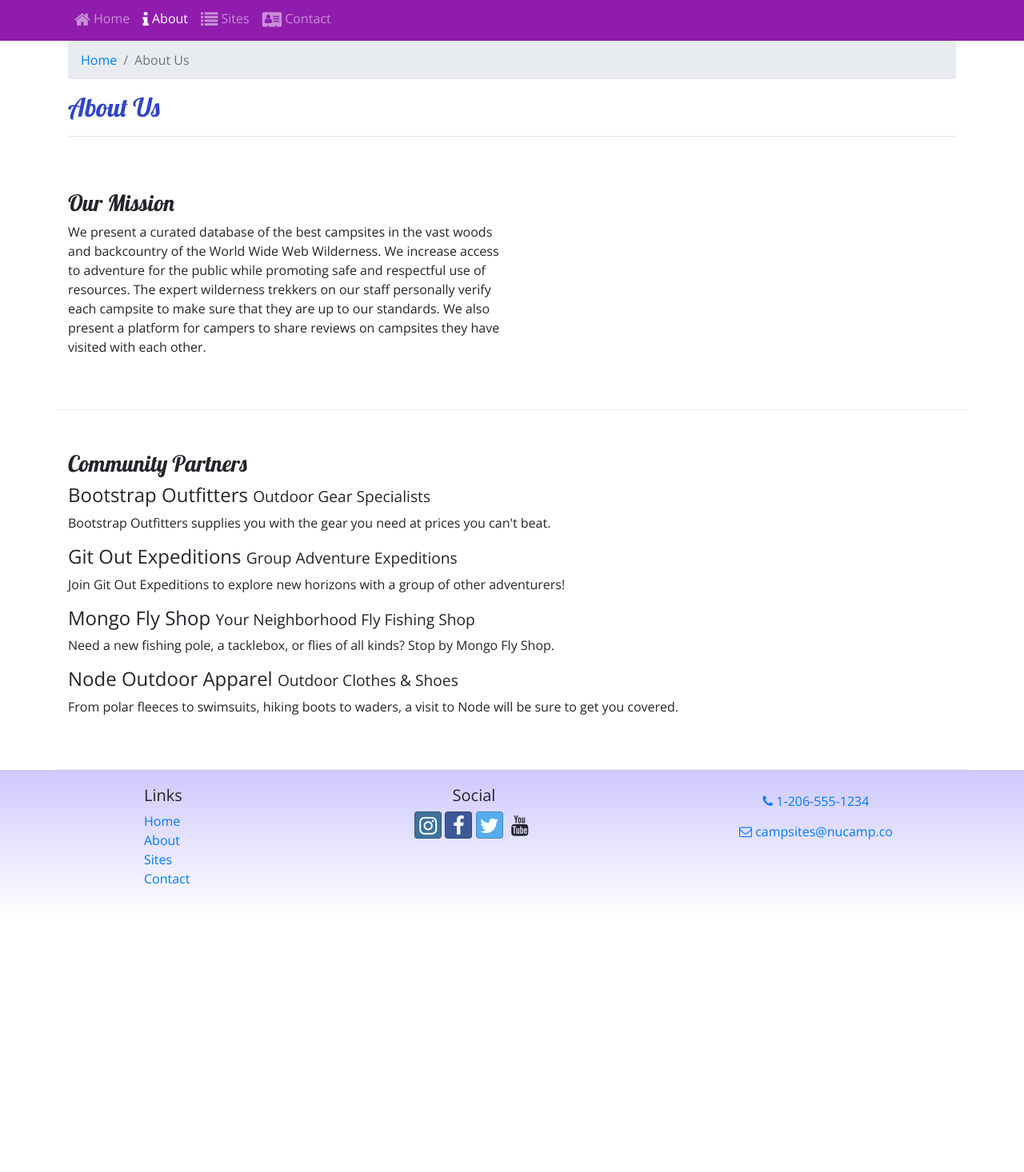
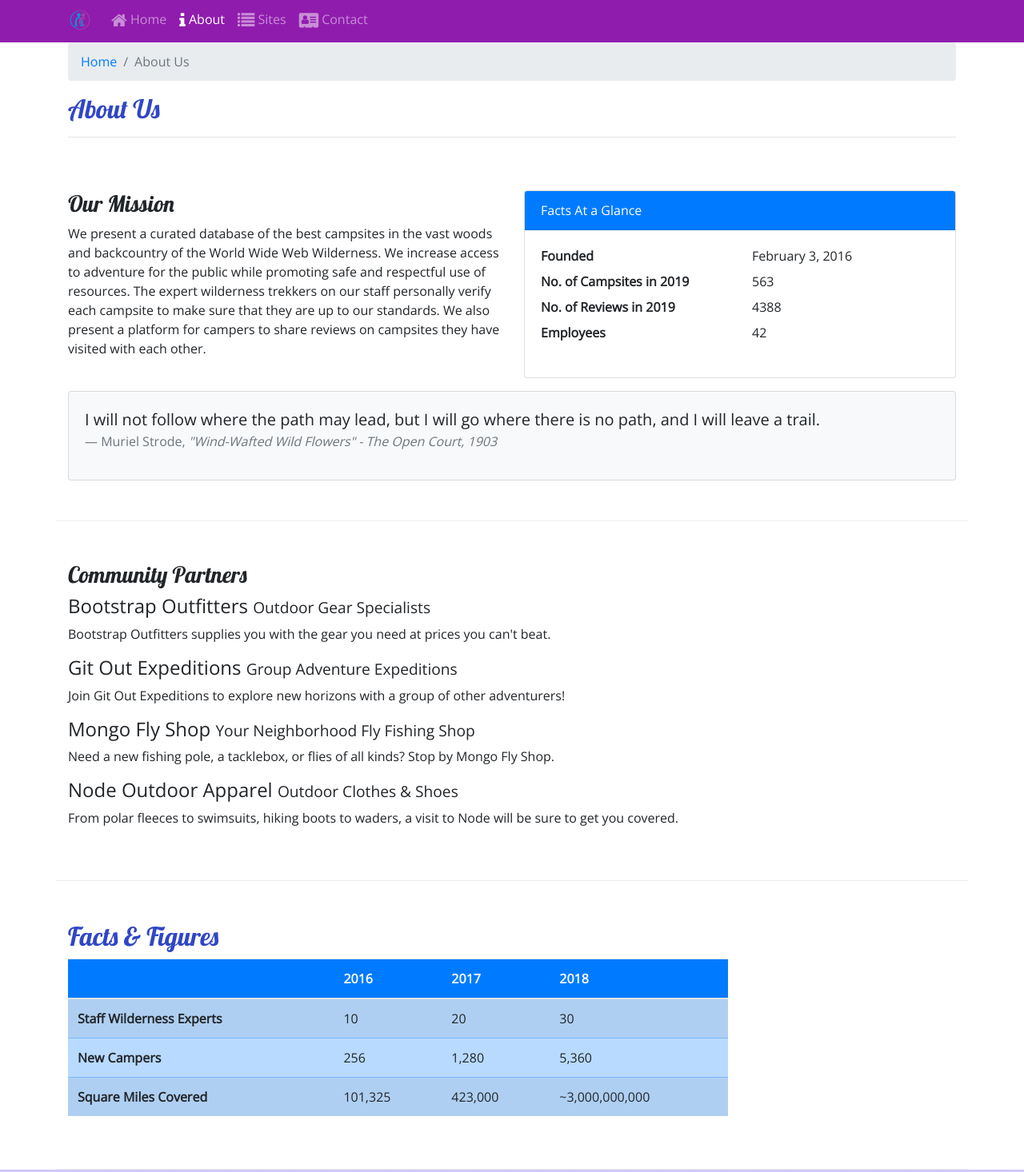
Before and after one commit to storkyyy/bootstrapProject, a website: page aboutus.html in a window 1280 px wide. Shown: the part 167-1633 px from the top of the page at 80% size. Before the commit the page ends 1314 px from the top, so only its background shows below. Drawn offline with nearby package versions, Linux system fonts and the light colour scheme.

Commit message:
Bootstrap Week 2 - end

```diff
--- a/aboutus.html
+++ b/aboutus.html
@@ -23,6 +23,9 @@
     <header class="jumbotron jumbotron-fluid">
         <div class="container">
             <div class="row">
+                <div class="col-4 col-sm-3 col-md-2 align-self-center">
+                    <a href="index.html"><img src="img/logo.png" class="img-fluid" alt="NuCamp Logo" /></a>
+                </div>
                 <div class="col">
                     <h1>NuCamp</h1>
                     <h2>a better way to camp</h2>
@@ -32,8 +35,9 @@
     </header>
 
     <nav class="navbar navbar-expand-sm navbar-dark sticky-top">
-        <div class="container">
-            <button class="navbar-toggler ml-auto" type="button" data-toggle="collapse" data-target="#nucampNavbar">
+         <div class="container">
+            <a class="navbar-brand" href="index.html"><img src="img/logo.png" height="30" width="30" alt="NuCamp Logo"></a>
+            <button class="navbar-toggler" type="button" data-toggle="collapse" data-target="#nucampNavbar">
                 <span class="navbar-toggler-icon"></span>
             </button>
             <div class="collapse navbar-collapse" id="nucampNavbar">
@@ -47,8 +51,8 @@
         </div>
     </nav>
 
-    <div>
-        <div class="container">
+    <div class="container">
+
             <div class="row">
                 <div class="col">
                     <ol class="breadcrumb">
@@ -59,18 +63,45 @@
                     <hr />
                 </div>
             </div>
-        </div>
 
-        <div class="container">
             <div class="row row-content">
                 <div class="col-sm-6">
                     <h3>Our Mission</h3>
                     <p>We present a curated database of the best campsites in the vast woods and backcountry of the World Wide Web Wilderness. We increase access to adventure for the public while promoting safe and respectful use of resources. The expert wilderness trekkers on our staff personally verify each campsite to make sure that they are up to our standards. We also present a platform for campers to share reviews on campsites they have visited with each other.</p>
                 </div>
+
+                <div class="col-sm-6">
+                    <div class="card">
+                        <div class="card-header bg-primary text-white">Facts At a Glance</div>
+                        <div class="card-body">
+                            <dl class="row">
+                                <dt class="col-6">Founded</dt>
+                                <dd class="col-6">February 3, 2016</dd>
+                                <dt class="col-6">No. of Campsites in 2019</dt>
+                                <dd class="col-6">563</dd>
+                                <dt class="col-6">No. of Reviews in 2019</dt>
+                                <dd class="col-6">4388</dd>
+                                <dt class="col-6">Employees</dt>
+                                <dd class="col-6">42</dd>
+                            </dl>
+                        </div>
+                    </div>
+                </div>
+
+                <div class="col">
+                    <div class="card bg-light mt-3">
+                        <blockquote class="blockquote card-body">
+                            <p class="mb-0">I will not follow where the path may lead, but I will go where there is no path, and I will leave a trail.</p>
+                            <footer class="blockquote-footer">Muriel Strode,
+                                <cite title="Source Title">"Wind-Wafted Wild Flowers" -
+                                    The Open Court, 1903
+                                </cite>
+                            </footer>
+                        </blockquote>
+                    </div>
+                </div>
             </div>
-        </div>
 
-        <div class="container">
             <div class="row row-content">
                 <div class="col">
                     <h3>Community Partners</h3>
@@ -84,10 +115,47 @@
                     <p class="d-none d-sm-block">From polar fleeces to swimsuits, hiking boots to waders, a visit to Node will be sure to get you covered.</p>
                 </div>
             </div>
-        </div>
+
+            <div class="row row-content">
+                <div class="col-sm-9">
+                    <h2>Facts &amp; Figures</h2>
+                    <div class="table-responsive">
+                        <table class="table table-striped">
+                            <thead>
+                                <tr class="bg-primary text-light">
+                                    <th></th>
+                                    <th>2016</th>
+                                    <th>2017</th>
+                                    <th>2018</th>
+                                </tr>
+                            </thead>
+                            <tbody class="table-primary">
+                                <tr>
+                                    <th>Staff Wilderness Experts</th>
+                                    <td>10</td>
+                                    <td>20</td>
+                                    <td>30</td>
+                                </tr>
+                                <tr>
+                                    <th>New Campers</th>
+                                    <td>256</td>
+                                    <td>1,280</td>
+                                    <td>5,360</td>
+                                </tr>
+                                <tr>
+                                    <th>Square Miles Covered</th>
+                                    <td>101,325</td>
+                                    <td>423,000</td>
+                                    <td>~3,000,000,000</td>
+                                </tr>
+                            </tbody>
+                        </table>
+                    </div>
+                </div>
+            </div>
     </div>
 
-    <footer>
+    <footer class="site-footer">
         <div class="container">
             <div class="row">
                 <div class="col-4 col-sm-2 offset-1">
@@ -101,10 +169,10 @@
                 </div>
                 <div class="col-6 col-sm-5 text-center">
                     <h5>Social</h5>
-                    <a class="btn btn-social-icon btn-instagram" href="http://instagram.com/"><i class="fa fa-instagram"></i></a>
-                    <a class="btn btn-social-icon btn-facebook" href="http://facebook.com/"><i class="fa fa-facebook"></i></a>
-                    <a class="btn btn-social-icon btn-twitter" href="http://twitter.com/"><i class="fa fa-twitter"></i></a>
-                    <a class="btn btn-social-icon btn-youtube" href="http://youtube.com/"><i class="fa fa-youtube"></i></a>
+                    <a class="btn btn-social-icon btn-instagram" href="http://instagram.com/" target="_blank"><i class="fa fa-instagram"></i></a>
+                    <a class="btn btn-social-icon btn-facebook" href="http://facebook.com/" target="_blank"><i class="fa fa-facebook"></i></a>
+                    <a class="btn btn-social-icon btn-twitter" href="http://twitter.com/" target="_blank"><i class="fa fa-twitter"></i></a>
+                    <a class="btn btn-social-icon btn-youtube" href="http://youtube.com/" target="_blank"><i class="fa fa-youtube"></i></a>
                 </div>
                 <div class="col-sm-4 text-center">
                     <a role="button" class="btn btn-link" href="tel:+12345678910"><i class="fa fa-phone"></i> 1-206-555-1234</a><br />
@@ -119,6 +187,5 @@
         <script src="node_modules/jquery/dist/jquery.slim.min.js"></script>
         <script src="node_modules/popper.js/dist/umd/popper.min.js"></script>
         <script src="node_modules/bootstrap/dist/js/bootstrap.min.js"></script>
-
 </body>
 </html>
--- a/css/styles.css
+++ b/css/styles.css
@@ -14,7 +14,7 @@ header h2 {
     color: #CEC8FF;
 }
 
-footer {
+.site-footer {
     background-image: linear-gradient(#CEC8FF, white);
     padding: 20px 0;
 }
```
Also changed, not shown: contactus.html (+10 -8 lines), index.html (+24 -10 lines), img/bootstrap-thumb.png (added), img/breadcrumb-trail-thumb.jpg (added), img/breadcrumb-trail.jpg (added), img/chrome-river-thumb.jpg (added), img/chrome-river.jpg (added), img/logo.png (added), img/react-lake-thumb.jpg (added), img/react-lake.jpg (added).
